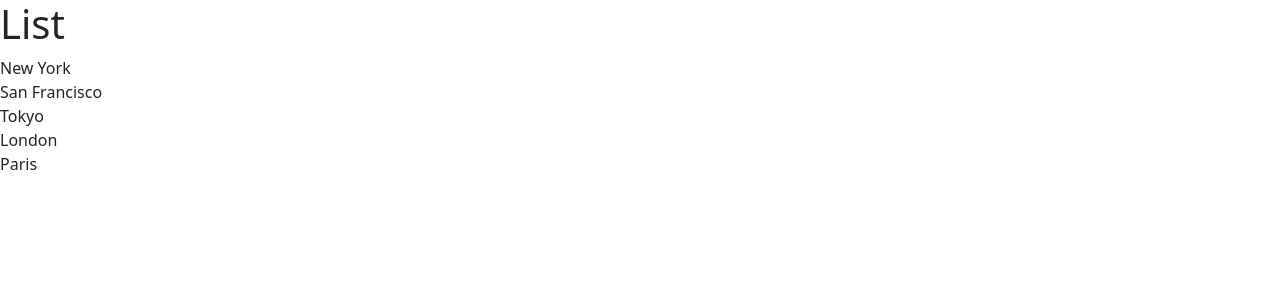
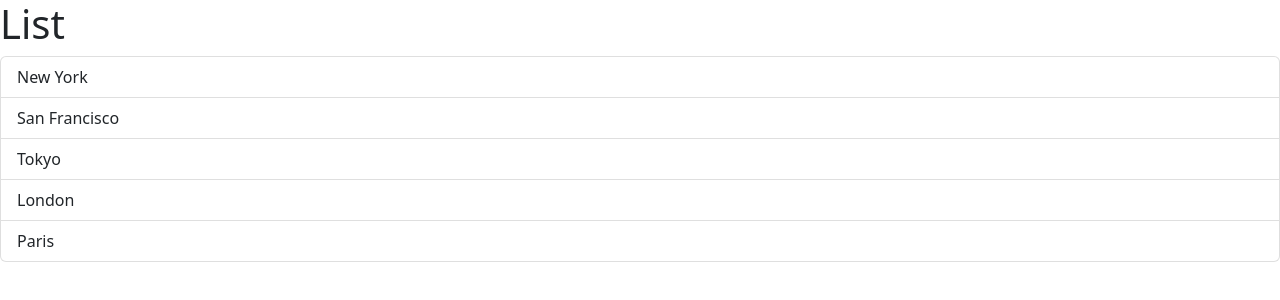
Before and after one commit to teli203/react-vite-pjt, a React (Vite) app: page / in a window 1280 px wide. Shown: the top 300 px of the page. Built offline with nearby package versions, Linux system fonts and the light colour scheme.

Commit message:
Add bootstrap class to the li item

```diff
--- a/src/components/ListGroup.tsx
+++ b/src/components/ListGroup.tsx
@@ -6,7 +6,7 @@
       <h1>List</h1>
       <ul className="list-group">
         {items.map((item) => (
-          <li key={item}>{item}</li>
+          <li className="list-group-item"key={item}>{item}</li>
         ))}
       </ul>
     </>
```
